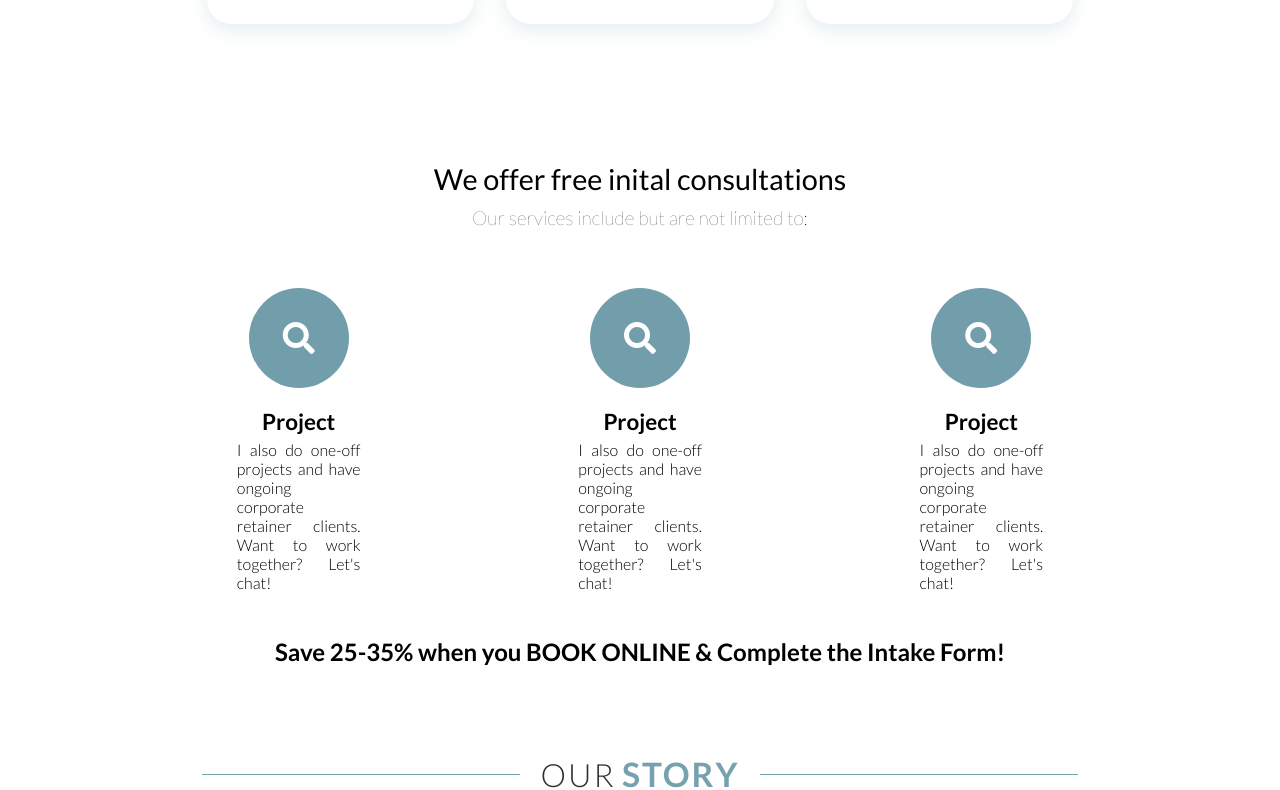
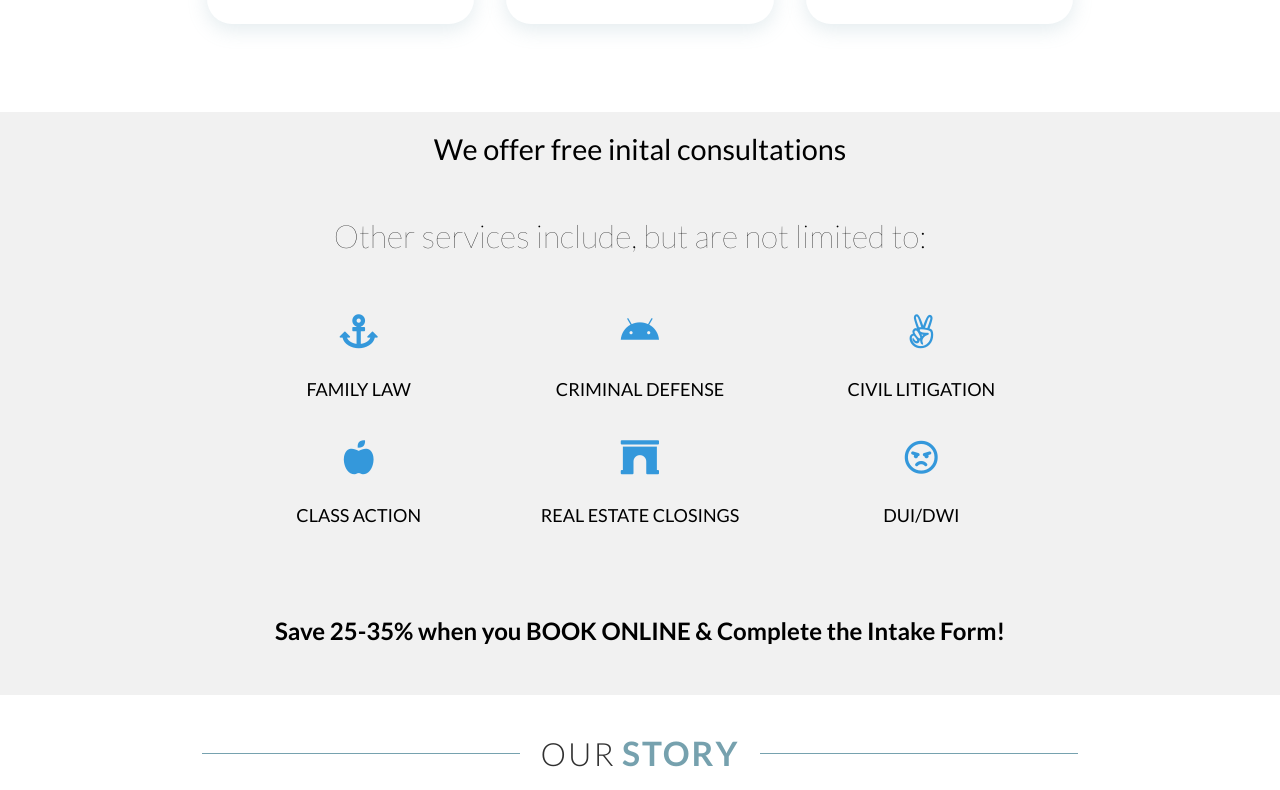
Before and after one commit to ZelmaSedano/Chicago_Tenants_Rights, a React (Create React App) app: page / in a window 1280 px wide. Shown: the part 1514-2304 px from the top of the page. Built offline with nearby package versions, Linux system fonts and the light colour scheme.

Commit message:
commit #5

```diff
--- a/src/components/Services.css
+++ b/src/components/Services.css
@@ -37,7 +37,7 @@
   width: 100%;
   /* DELETED - fucked up width max-width: 1120px; */
   color: black;
-  background-color: #fff;
+  background-color: #f1f1f1;
 }
 
 .services-wrapper {
@@ -50,7 +50,7 @@
 
 /* <div> that holds services header text */
 .services-header {
-  margin-top: 50px;
+  margin-top: 20px;
 }
 
 .services-header h3 {
@@ -59,73 +59,15 @@
   font-weight: 400;
 }
 
-.services-header p {
-  margin-top: 10px;
+.services-header h1.services-h1 {
+  margin-top: 50px;
   color: black;
   font-weight: 100;
-  font-size: 1.2rem;
+  font-size: 2rem;
 }
 
-.list-container {
-  display: flex;
-  position: relative;
-  text-align: center;
-  margin: 10px 0 15px;
-  width: 80%;
-}
-
-.list-wrapper {
-  display: flex;
-  /* so we can use absolute on nested items */
-  position: relative;
-  text-align: center;
-  /* top, horizontal, bottom */
-  margin: 10px 0 15px;
-}
-
-/* W3Schools: Card Item */
-.list-item {
-  /* takes up 1 width of remaining space (100%) */
-  flex: 1;
-  /* top & bottom, left & right */
-  margin: 0 1rem;
-  border-radius: 20px;
-  align-items: center;
-  background: transparent;
-}
-
-/* without this, it's not possible to align everything in the middle b/c you can't have two margins */
-.list-item-wrapper {
-  display: flex;
-  /* info will be up & down */
-  flex-flow: column;
-  /* everything will be aligned to center */
-  align-items: center;
-  /* center inside external space */
-  margin: 0 auto;
-  /* so they don't end up too wide */
-  max-width: 1120px;
-  width: 40%;
-}
-
-.list-item a {
-  text-decoration: none;
-}
-
-/* Add shadows to create the "card" effect */
-/* .list-item {
-  box-shadow: 0 4px 8px 0 rgba(0, 0, 0, 0.2);
-  transition: 0.3s;
-} */
-
-/* On mouse-over, add a deeper shadow */
-/* .list-item:hover {
-  box-shadow: 0 8px 16px 0 rgba(0, 0, 0, 0.2);
-} */
-
 /* Circle inside the card */
-#circle {
-  /* without this, the icon won't float down and center horizontally */
+/* #circle {
   margin-top: 20px;
   display: flex;
   width: 100px;
@@ -134,34 +76,58 @@
   border-radius: 50%;
   align-items: center;
   justify-content: center;
+} */
+
+/* List of Services *****************************/
+/* holds entire section */
+.services {
+  text-align: center;
+  width: 100%;
 }
 
-.list-item-wrapper i {
-  /* recenters icon; it uncenters when surrounding it w/ Link */
-  margin: 0 auto;
-  font-size: 2rem;
-  color: #fff;
+.cen {
+  margin: auto;
+  overflow: hidden;
+  padding: 20px;
+  width: 70%;
 }
 
-/* Adds padding INSIDE the card container */
-.list-item-text {
-  margin: 15px 0px;
-  color: black;
+/* Lists */
+.service {
+  display: inline-block;
+  /* splits the width into 3 */
+  width: calc(100% / 3);
+  margin: 0 -2px;
+  /* spacing around each list */
+  padding: 20px;
+  box-sizing: border-box;
+  cursor: pointer;
+  transition: 0.4s;
+}
+.service:hover {
+  background: #ddd;
+  border-radius: 2px;
 }
 
-.list-item-text h4 {
-  font-size: 1.4rem;
-  margin: 5px 0px;
+.service i {
+  color: #3498db;
+  font-size: 34px;
+  margin-bottom: 30px;
 }
-
-.list-item-text p {
-  font-size: 1rem;
-  text-align: justify;
-  text-justify: inter-word;
+.service h2 {
+  font-size: 18px;
+  text-transform: uppercase;
+  font-weight: 500;
+  margin: 0;
+}
+.service p {
+  color: gray;
+  font-size: 15px;
+  font-weight: 500;
 }
 
 .services-bottom-text {
-  margin-bottom: 50px;
+  margin: 50px 0;
 }
 
 @media screen and (max-width: 1025px) {
@@ -169,3 +135,17 @@
     display: block;
   }
 }
+
+@media screen and (max-width: 1000px) {
+  /* changes width from 100%/3 */
+  .service {
+    /* takes up half of width */
+    width: 50%;
+  }
+}
+@media screen and (max-width: 800px) {
+  /* takes up whole width */
+  .service {
+    width: 100%;
+  }
+}
--- a/src/components/Services.js
+++ b/src/components/Services.js
@@ -35,78 +35,52 @@ function Services() {
         <div className='services-wrapper'>
           <div className='services-header'>
             <h3>We offer free inital consultations</h3>
-            <p>Our services include but are not limited to:</p>
+
+            <h1 className='services-h1'>
+              Other services include, but are not limited to:
+            </h1>
             <br />
           </div>
 
-          {/* List of Services */}
-          <div className='list-container'>
-            <div className='list-wrapper'>
-              {/* Card #1 */}
-
-              {/* W3Schools: Card Item */}
-              <div className='list-item'>
-                {/* added b/c list-item has a margin, so can't use margin: 0 auto to center circle */}
-                <div className='list-item-wrapper'>
-                  <Link to='/sign-up'>
-                    <div id='circle'>
-                      <i class='fas fa-search'></i>
-                    </div>
-                  </Link>
-
-                  <div class='list-item-text'>
-                    <h4>Project</h4>
-                    <p>
-                      I also do one-off projects and have ongoing corporate
-                      retainer clients. Want to work together? Let's chat!
-                    </p>
-                  </div>
-                </div>
+          {/* List of Services *****************/}
+          <div className='services'>
+            {/* wrapper that holds 2 Lists */}
+            <div className='cen'>
+              {/* List 1 */}
+              <div className='service'>
+                <i className='fas fa-anchor'></i>
+                <h2>Family Law</h2>
               </div>
 
-              {/* Card #2 */}
-              <div className='list-item'>
-                {/* added b/c list-item has a margin, so can't use margin: 0 auto to center circle */}
-                <div className='list-item-wrapper'>
-                  <Link to='/sign-up'>
-                    <div id='circle'>
-                      <i class='fas fa-search'></i>
-                    </div>
-                  </Link>
-
-                  <div class='list-item-text'>
-                    <h4>Project</h4>
-                    <p>
-                      I also do one-off projects and have ongoing corporate
-                      retainer clients. Want to work together? Let's chat!
-                    </p>
-                  </div>
-                </div>
+              <div className='service'>
+                <i className='fab fa-android'></i>
+                <h2>Criminal Defense</h2>
               </div>
 
-              <div className='list-item'>
-                {/* added b/c list-item has a margin, so can't use margin: 0 auto to center circle */}
-                <div className='list-item-wrapper'>
-                  <Link to='/sign-up'>
-                    <div id='circle'>
-                      <i class='fas fa-search'></i>
-                    </div>
-                  </Link>
+              <div className='service'>
+                <i className='fab fa-angellist'></i>
+                <h2>Civil Litigation</h2>
+              </div>
 
-                  <div class='list-item-text'>
-                    <h4>Project</h4>
-                    <p>
-                      I also do one-off projects and have ongoing corporate
-                      retainer clients. Want to work together? Let's chat!
-                    </p>
-                  </div>
-                </div>
+              {/* List 2 */}
+              <div className='service'>
+                <i className='fas fa-apple-alt'></i>
+                <h2>Class Action</h2>
+              </div>
+
+              <div className='service'>
+                <i className='fas fa-archway'></i>
+                <h2>Real Estate Closings</h2>
+              </div>
+
+              <div className='service'>
+                <i className='far fa-angry'></i>
+                <h2>DUI/DWI</h2>
               </div>
             </div>
           </div>
           {/* END List of Services */}
 
-          {/* Services Section */}
           <div className='services-bottom-text'>
             <h2>
               Save 25-35% when you BOOK ONLINE & Complete the Intake Form!
```
